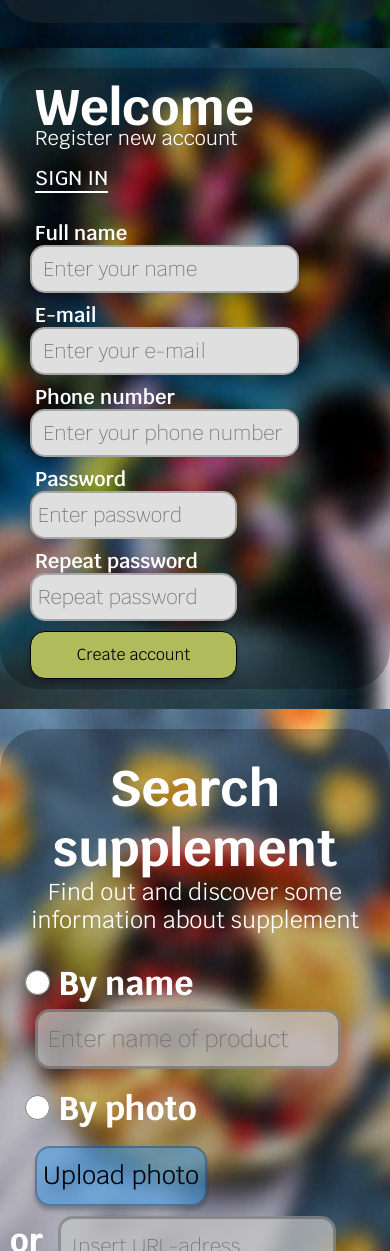
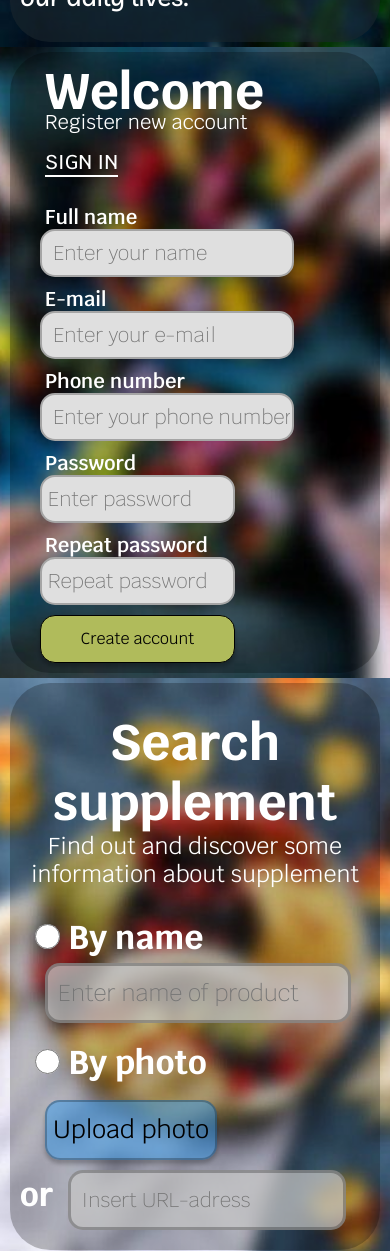
Before and after one commit to Vlad1705/Vlad1705.github.io, a website: page Healthy/index.html in a window 390 px wide. Shown: the part 749-2000 px from the top of the page. Drawn offline with Linux system fonts and the light colour scheme; a web font is replaced by a local one.

Commit message:
Update style.css

```diff
--- a/Healthy/css/style.css
+++ b/Healthy/css/style.css
@@ -297,4 +297,10 @@ h1, h2, h3 {
   .leng {
     margin-top: 8px; }
   .section_inner_body_smallforms {
-    margin-bottom: 0px; } }
+    margin-bottom: 0px; }
+  .section_inner {
+    margin: 5px 10px; }
+  .intro_inner {
+    margin: 5px 10px; }
+  .section2_inner {
+    margin: 5px 10px; } }
```
